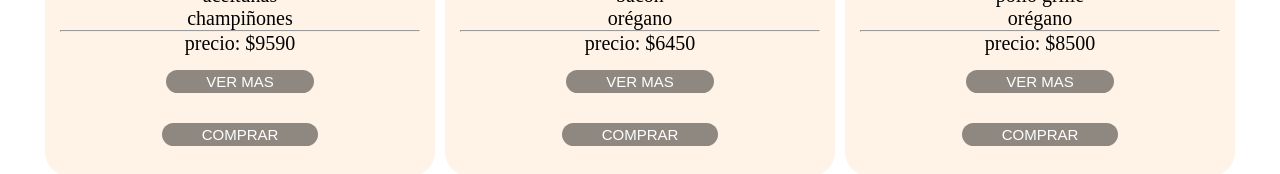
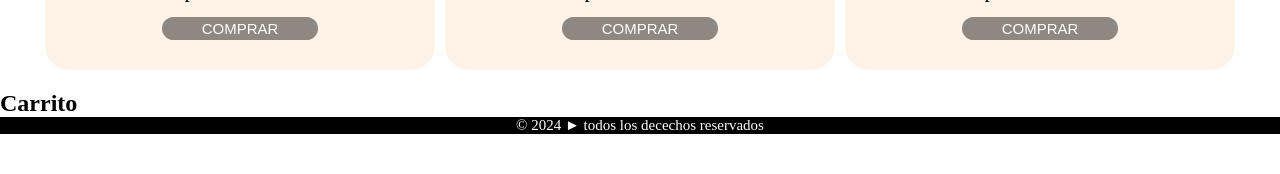
Before and after one commit to freitasjuli/piseria, a React (Vite) app: page / in a window 1280 px wide. Shown: the part 1870-2044 px from the top of the page. Built offline with nearby package versions, Linux system fonts and the light colour scheme.

Commit message:
actualizacion carrito

```diff
--- a/src/componets/Ficha.jsx
+++ b/src/componets/Ficha.jsx
@@ -1,6 +1,6 @@
 import React from 'react'
 
-const Ficha = ({pizza}) => {
+const Ficha = ({pizza, agregarCarrito}) => {
     return (
         <div className='pizzaFicha'>
             <img src={pizza.img}></img>
@@ -15,8 +15,7 @@ const Ficha = ({pizza}) => {
             </ul>
             <hr></hr>
             <p>precio: ${pizza.price}</p>
-            <button>ver mas </button>
-            <button>comprar</button>
+            <button onClick={()=>agregarCarrito(pizza.id)}>comprar</button>
         </div>
 
     );
--- a/src/componets/Home.jsx
+++ b/src/componets/Home.jsx
@@ -7,17 +7,38 @@ import {pizza} from '../pizzas'
 
 const Home = () => {
     const [listaPizza, setListaPizza] = useState(pizza);
+    const [carrito, setCarrito] = useState([]);
 
-    console.log(listaPizza);
+    const agregarCarrito = (id) => {
+      const product = listaPizza.find((pizza)=> pizza.id === id)
+      setCarrito([...carrito, product])
+      console.log(carrito)
+    }
+    const eliminarCarrito =(id ) => {
+      const indiceProducto = carrito.findIndex(pizza.id === id)
+      setCarrito((estadoPrevio)=>{
+        const nuevoCarrito = [...estadoPrevio]
+        nuevoCarrito.splice(indiceProducto, 1)
+        return nuevoCarrito
+      })
+    }
   return (
     <div>
         <Navegacion></Navegacion>
         <Header></Header>
          <div className='divFicha'>
-        {
-          listaPizza.map((pizza) => <Ficha key={`home-${pizza.id}`} pizza={pizza}></Ficha>)
-        }
-      </div>
+          {
+            listaPizza.map((pizza) => <Ficha key={`home-${pizza.id}`} pizza={pizza} agregarCarrito={agregarCarrito}></Ficha>)
+          }
+
+        </div>
+
+        <h2>Carrito</h2>
+        <div className='divficha'>
+          {
+            carrito.map((pizza) => <Ficha key={`carrito-${pizza.id}`} pizza={pizza} agregarCarrito={eliminarCarrito}></Ficha>)
+          }
+        </div>
       <Footer></Footer>
 
     </div>
```
